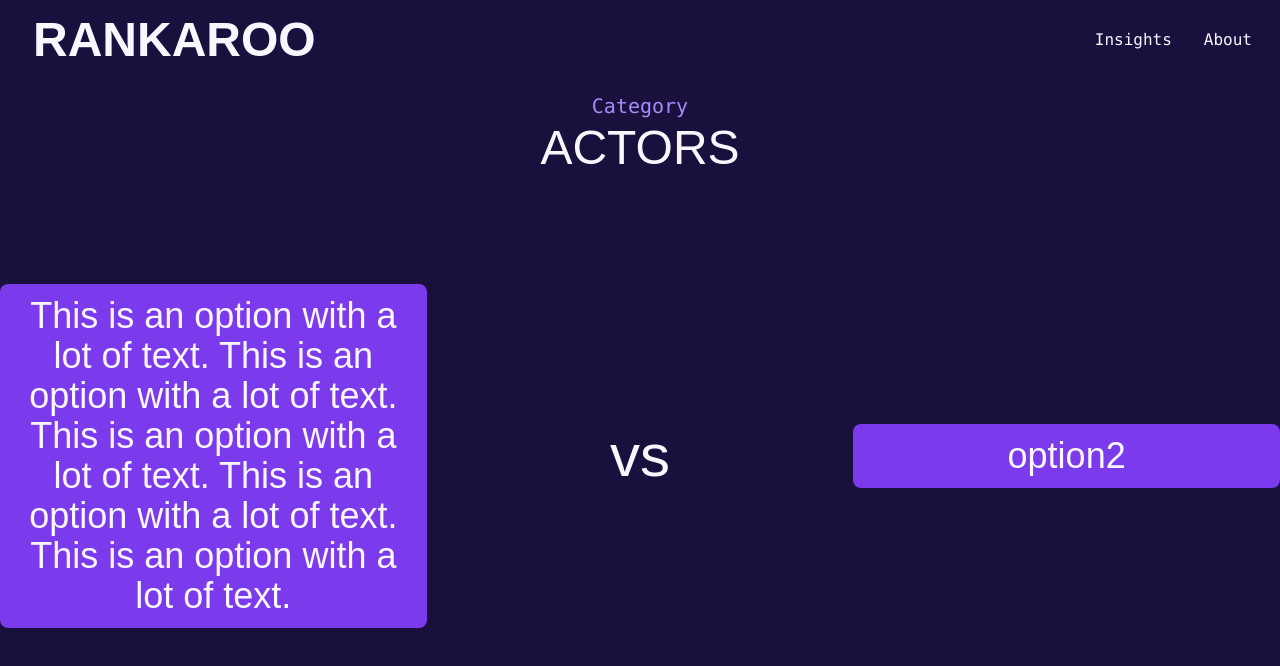
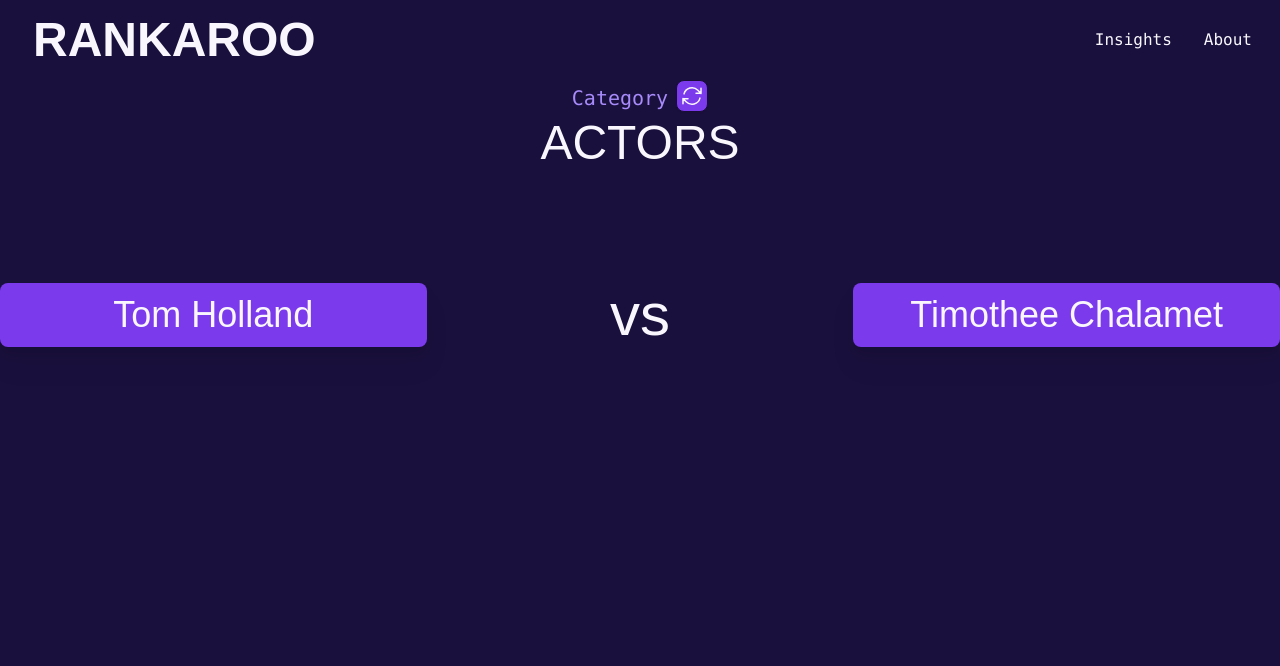
Before and after one commit to ptrang127/rankaroo-ui, a React (Vite) app: page / in a window 1280 px wide. Shown: the top 666 px of the page. Built offline with nearby package versions, Linux system fonts and the light colour scheme; a web font is replaced by a local one.

Commit message:
View data from temp json

```diff
--- /dev/null
+++ b/public/data.json
@@ -0,0 +1,22 @@
+{
+    "data" : [
+        {
+            "categoryId": 0,
+            "category": "Actors",
+            "options": [
+                "Tom Holland",
+                "Timothee Chalamet",
+                "Zendaya"
+            ]
+        },
+        {
+            "categoryId": 1,
+            "category": "Actors",
+            "options": [
+                "Tom Holland",
+                "Timothee Chalamet",
+                "Zendaya"
+            ]
+        }
+    ]
+}
--- a/src/components/Card/Card.tsx
+++ b/src/components/Card/Card.tsx
@@ -6,7 +6,7 @@ interface Props {
 
 export const Card: FC<Props> = (props) => {
     return (
-        <div className="bg-violet-600 hover:bg-violet-800 hover:scale-105 text-4xl h-auto py-3 px-6 rounded-lg text-pretty text-center">
+        <div className="bg-violet-600 hover:bg-violet-800 hover:scale-105 text-4xl h-auto py-3 px-6 rounded-lg text-pretty text-center drop-shadow-xl">
             {props.text}
         </div>
     )
--- a/src/components/Category/Category.tsx
+++ b/src/components/Category/Category.tsx
@@ -6,12 +6,21 @@ interface Props {
 
 export const Category: FC<Props> = (props) => {
     return (
-        <div className="static">
-            <div className="flex justify-center">
-                <span className="text-xl font-mono relative top-3 z-10 text-violet-400">Category</span>
+        <div className="">
+            <div className="flex justify-center items-center gap-2">
+                <span className="text-xl font-mono text-violet-400">
+                    Category
+                </span>
+                <div className="tooltip tooltip-right" data-tip="Refresh Category">
+                    <button className="btn btn-sm btn-square btn-solid bg-violet-600 hover:bg-violet-700">
+                        <svg xmlns="http://www.w3.org/2000/svg" fill="none" viewBox="0 0 24 24" stroke-width="1.5" stroke="currentColor" className="size-6">
+                            <path stroke-linecap="round" stroke-linejoin="round" d="M16.023 9.348h4.992v-.001M2.985 19.644v-4.992m0 0h4.992m-4.993 0 3.181 3.183a8.25 8.25 0 0 0 13.803-3.7M4.031 9.865a8.25 8.25 0 0 1 13.803-3.7l3.181 3.182m0-4.991v4.99" />
+                        </svg>
+                    </button>
+                </div>
             </div>
             <div className="flex justify-center">
-                <div className="relative text-5xl w-fit h-fit py-4 px-8 rounded-lg uppercase">
+                <div className="relative text-5xl w-fit h-fit py-1 px-2 rounded-lg uppercase">
                     {props.text}
                 </div>
             </div>
--- a/src/routes/index.lazy.tsx
+++ b/src/routes/index.lazy.tsx
@@ -1,6 +1,7 @@
 import { createLazyFileRoute } from '@tanstack/react-router'
 import Card from '../components/Card'
 import Category from '../components/Category'
+import data from '../../public/data.json'
 
 export const Route = createLazyFileRoute('/')({
   component: Index,
@@ -9,10 +10,10 @@ export const Route = createLazyFileRoute('/')({
 function Index() {
   return (
     <div className="">
-      <Category text={'actors'} />
-      <div className="flex justify-evenly items-center flex-col md:flex-row my-6 md:my-24 gap-4 md:gap-0">
+      <Category text={data.data[0].category} />
+      <div className="flex justify-evenly items-center flex-col md:flex-row my-10 md:my-28 gap-4 md:gap-0">
         <div className="w-4/5 md:w-1/3">
-          <Card text={'This is an option with a lot of text. This is an option with a lot of text. This is an option with a lot of text. This is an option with a lot of text. This is an option with a lot of text.'} />
+          <Card text={data.data[0].options[0]} />
         </div>
         <div className="w-4/5 md:w-1/3 text-center">
           <span className="text-6xl">
@@ -20,7 +21,7 @@ function Index() {
           </span>
         </div>
         <div className="w-4/5 md:w-1/3">
-          <Card text={'option2'} />
+          <Card text={data.data[0].options[1]} />
         </div>
       </div>
     </div>
--- a/tsconfig.json
+++ b/tsconfig.json
@@ -5,7 +5,7 @@
       "lib": ["DOM", "DOM.Iterable", "ESNext"],
       "allowJs": false,
       "skipLibCheck": true,
-      "esModuleInterop": false,
+      "esModuleInterop": true,
       "allowSyntheticDefaultImports": true,
       "strict": true,
       "forceConsistentCasingInFileNames": true,
```
